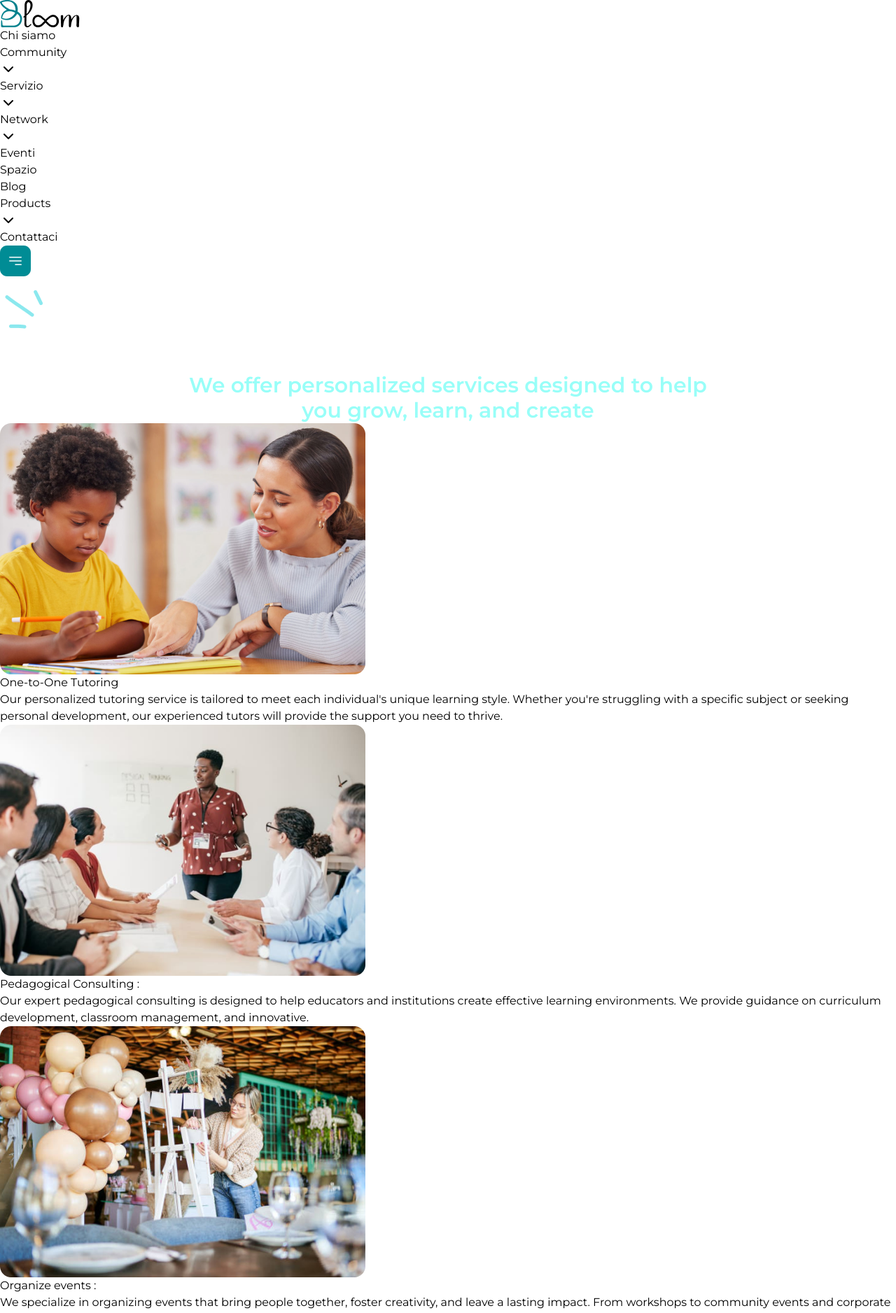
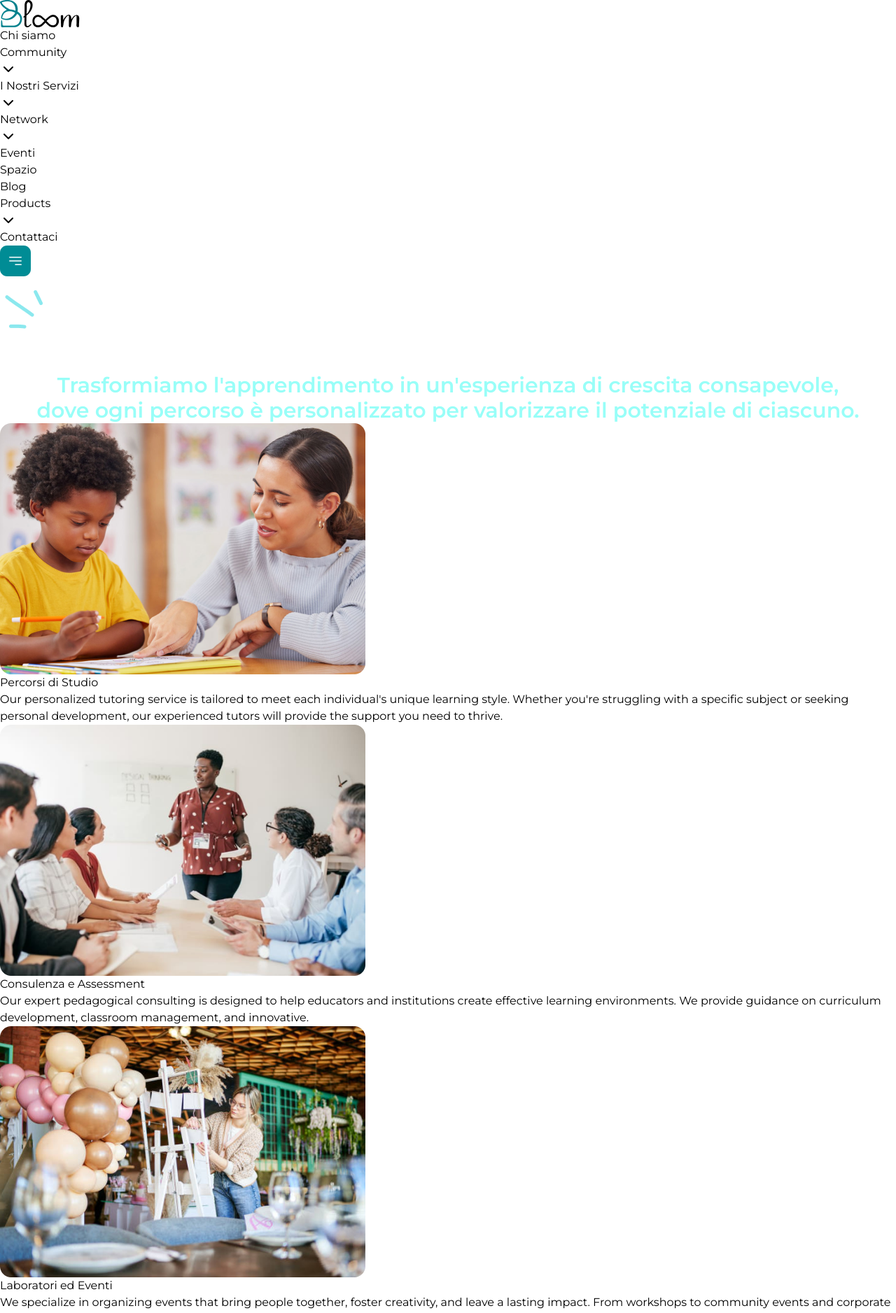
Before and after one commit to 7UnitSoftwares/bloomx-website, a Next.js app: page /service in a window 1280 px wide. Shown: the top 1877 px of the page at 70% size. Built offline with nearby package versions, Linux system fonts and the light colour scheme.

Commit message:
website updates

```diff
--- a/next.config.mjs
+++ b/next.config.mjs
@@ -1,4 +1,10 @@
 /** @type {import('next').NextConfig} */
-const nextConfig = {};
+const nextConfig = {
+    output: 'standalone', // Ensure it's not interfering with dev mode
+    experimental: {
+      // Disable caching
+      incrementalCacheHandlerPath: false,
+    },
+  }
 
 export default nextConfig;
--- a/src/app/homepage/Space.jsx
+++ b/src/app/homepage/Space.jsx
@@ -49,7 +49,7 @@ const Space = () => {
       <div className="overflow-hidden">
         <Container>
           <div id="space" className="px-5 md:px-28 pb-16">
-            <h1 className="typography pt-16">Lo  SPAZIO</h1>
+            <h1 className="typography pt-16">Lo  Spazio</h1>
             <p className="text-center  lg:mt-5 mt-2  lg:text-xl font-light text-[#808080] ">
               Tutto ciò di cui hai bisogno per il tuo benessere e la tua crescita
             </p>
--- a/src/app/page.js
+++ b/src/app/page.js
@@ -12,6 +12,7 @@ export default function Home() {
       <div className="overflow-hidden">
         <HeroSection />
         <Projects />
+        <Services />
         <Space />
         <Events />
         <Contact />
--- a/src/app/service/page.jsx
+++ b/src/app/service/page.jsx
@@ -13,9 +13,8 @@ function page() {
   return (
     <section className="bg-[#F2F2F2] ">
       <SectionWithBackground
-        title="Explore Our Services"
-        description="We offer personalized services designed to help <br /> you grow,
-            learn, and create"
+        title="I Nostri Servizi"
+        description="Trasformiamo l'apprendimento in un'esperienza di crescita consapevole,<br /> dove ogni percorso è personalizzato per valorizzare il potenziale di ciascuno."
       />
       <Container>
         <div className="lg:mt-10 mt-16  flex flex-col justify-center lg:gap-16 gap-5 items-center">
--- a/src/app/space/page.jsx
+++ b/src/app/space/page.jsx
@@ -15,9 +15,9 @@ const page = () => {
   return (
     <section className="bg-[#F2F2F2] overflow-hidden">
       <SectionWithBackground
-        title="Our Space"
-        description="Join us for exciting activities that promote growth,
-            <br /> learning, and creativity"
+        title="Lo Spazio"
+        description="Un Luogo per Tutti Bloom è il tuo spazio tra casa e impegni quotidiani,
+            <br /> un ambiente accogliente dove puoi essere te stesso"
       />
       <Container>
         <h1 className="lg:text-5xl text-2xl mt-5 font-semibold text-[#00A59B] lg:mt-10 text-start">
--- a/src/components/Navbar.js
+++ b/src/components/Navbar.js
@@ -44,7 +44,7 @@ const Navbar = () => {
       ],
     },
     {
-      title: "Servizio",
+      title: "I Nostri Servizi",
       to: "/service",
       items: [
         { title: "One to one tutoring", to: "tutoring" },
--- a/src/data/ServiceData.js
+++ b/src/data/ServiceData.js
@@ -1,21 +1,21 @@
 export const ServiceData = [
   {
     id: 1,
-    title: "One-to-One Tutoring",
+    title: "Percorsi di Studio",
     icon: "/service/icon1.png",
     description:
       "Our personalized tutoring service is tailored to meet each individual's unique learning style. Whether you're struggling with a specific subject or seeking personal development, our experienced tutors will provide the support you need to thrive.",
   },
   {
     id: 2,
-    title: "Pedagogical Consulting : ",
+    title: "Consulenza e Assessment",
     icon: "/service/icon2.png",
     description:
       "Our expert pedagogical consulting is designed to help educators and institutions create effective learning environments. We provide guidance on curriculum development, classroom management, and innovative.",
   },
   {
     id: 3,
-    title: "Organize events :",
+    title: "Laboratori ed Eventi",
     icon: "/service/icon3.png",
     description:
       "We specialize in organizing events that bring people together, foster creativity, and leave a lasting impact. From workshops to community events and corporate gatherings, we take care of the details, so you can focus on what matters.",
```
Also changed, not shown: src/app/homepage/Service.jsx (+5 -8 lines).
